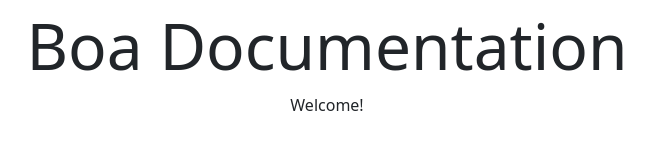
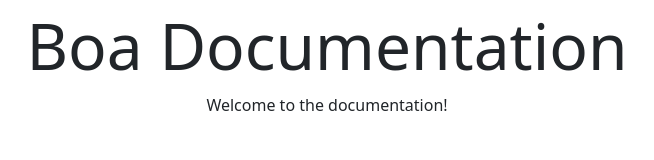
Before and after one commit to arnavthorat78/boa-docs, a website built with webpack: page dist/index.html in a window 1280 px wide. Shown: the whole page, without its empty margins (313-967 px from the left). Built offline with nearby package versions, Linux system fonts and the light colour scheme.

Commit message:
Added extra welcome text

```diff
--- a/dist/index.html
+++ b/dist/index.html
@@ -14,7 +14,7 @@
 	</head>
 	<body class="m-2 justify-content-center text-center">
 		<h1 class="display-3">Boa Documentation</h1>
-		<p>Welcome!</p>
+		<p>Welcome to the documentation!</p>
 
 		<script
 			src="https://cdn.jsdelivr.net/npm/@popperjs/core@2.10.2/dist/umd/popper.min.js"
```
